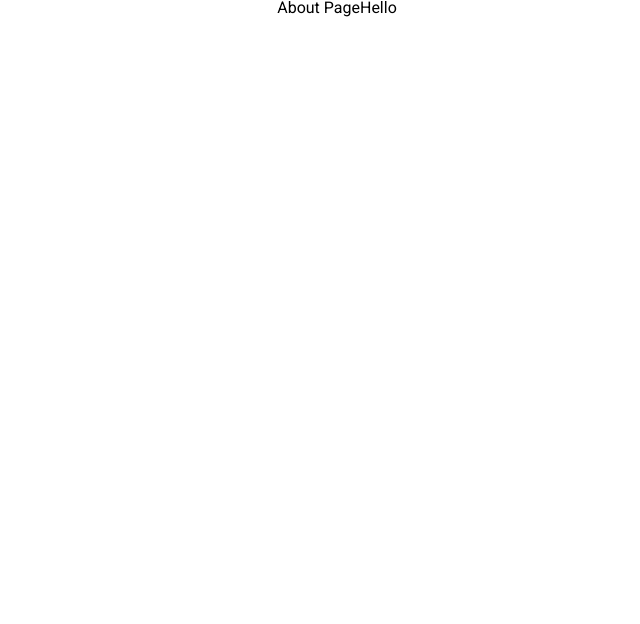
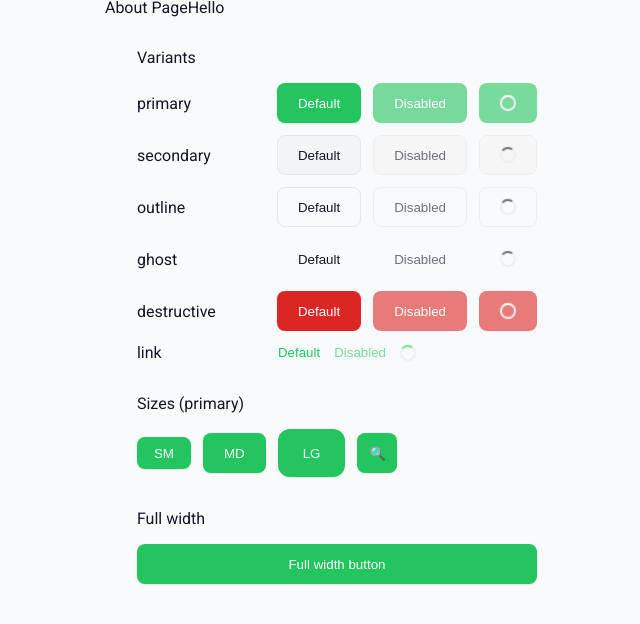
Before and after one commit to MrScotch679/CalorieTracker, a Next.js app: page /en/about in a window 1280 px wide. Shown: the top 624 px of the page, without its empty margins (303-943 px from the left). Built offline with nearby package versions, Linux system fonts and the light colour scheme.

Commit message:
feat: SButton

```diff
--- a/package.json
+++ b/package.json
@@ -18,6 +18,7 @@
     "circular": "madge --circular --extensions ts,tsx ./"
   },
   "dependencies": {
+    "@radix-ui/react-slot": "^1.2.3",
     "@t3-oss/env-nextjs": "^0.13.8",
     "axios": "^1.11.0",
     "clsx": "^2.1.1",
@@ -25,6 +26,7 @@
     "mobx-react-lite": "^4.1.0",
     "next": "15.5.0",
     "next-intl": "^4.3.5",
+    "radix-ui": "^1.4.3",
     "react": "19.1.0",
     "react-dom": "19.1.0",
     "server-only": "^0.0.1",
--- /dev/null
+++ b/src/app/[locale]/about/_components/AboutPageContent/AboutPageContent.tsx
@@ -0,0 +1,69 @@
+'use client';
+
+import { SButton } from '@/shared';
+
+const variants = ['primary', 'secondary', 'outline', 'ghost', 'destructive', 'link'] as const;
+const sizes = ['sm', 'md', 'lg', 'icon'] as const;
+
+export const AboutPageContent = () => {
+  return (
+    <div
+      style={{
+        display: 'grid',
+        gap: 'var(--space-32)',
+        padding: 'var(--space-32)',
+      }}
+    >
+      <section>
+        <h3 style={{ marginBottom: 'var(--space-16)' }}>{'Variants'}</h3>
+        <div style={{ display: 'grid', gap: 'var(--space-12)' }}>
+          {variants.map(v => (
+            <div
+              key={v}
+              style={{
+                display: 'flex',
+                alignItems: 'center',
+                gap: 'var(--space-12)',
+                flexWrap: 'wrap',
+              }}
+            >
+              <span style={{ width: '8rem' }}>{v}</span>
+              <SButton variant={v}>{'Default'}</SButton>
+              <SButton variant={v} disabled>
+                {'Disabled'}
+              </SButton>
+              <SButton variant={v} loading>
+                {'Loading'}
+              </SButton>
+            </div>
+          ))}
+        </div>
+      </section>
+
+      <section>
+        <h3 style={{ marginBottom: 'var(--space-16)' }}>{'Sizes (primary)'}</h3>
+        <div
+          style={{
+            display: 'flex',
+            alignItems: 'center',
+            gap: 'var(--space-12)',
+            flexWrap: 'wrap',
+          }}
+        >
+          {sizes.map(s => (
+            <SButton key={s} size={s}>
+              {s === 'icon' ? '🔍' : s.toUpperCase()}
+            </SButton>
+          ))}
+        </div>
+      </section>
+
+      <section>
+        <h3 style={{ marginBottom: 'var(--space-16)' }}>{'Full width'}</h3>
+        <div style={{ maxWidth: 420 }}>
+          <SButton fullWidth>{'Full width button'}</SButton>
+        </div>
+      </section>
+    </div>
+  );
+};
--- a/src/app/[locale]/about/page.tsx
+++ b/src/app/[locale]/about/page.tsx
@@ -1,4 +1,6 @@
 import { getTranslations } from 'next-intl/server';
+
+import { AboutPageContent } from './_components/AboutPageContent/AboutPageContent';
 
 export default async function AboutPage() {
   const t = await getTranslations('common');
@@ -8,6 +10,8 @@
       {'About Page'}
 
       {t('hello')}
+
+      <AboutPageContent />
     </div>
   );
 }
--- /dev/null
+++ b/src/shared/components/SButton/SButton.module.scss
@@ -0,0 +1,131 @@
+@mixin button-size($height, $x-padding, $radius) {
+  height: $height;
+  padding: 0 $x-padding;
+  border-radius: $radius;
+}
+
+@mixin variant($bg, $color, $border: transparent) {
+  border-color: $border;
+  color: $color;
+  background-color: $bg;
+}
+
+.root {
+  cursor: pointer;
+  user-select: none;
+
+  display: inline-flex;
+  gap: var(--space-8);
+  align-items: center;
+  justify-content: center;
+
+  border: 1px solid transparent;
+  border-radius: var(--radius-8);
+
+  background-color: var(--accent);
+
+  transition:
+    background-color var(--duration-fast),
+    color var(--duration-fast),
+    box-shadow var(--duration-fast),
+    filter var(--duration-fast),
+    transform var(--duration-fast);
+
+  -webkit-tap-highlight-color: transparent;
+
+  &:disabled {
+    cursor: not-allowed;
+    opacity: 0.6;
+  }
+
+  &:hover:not(:disabled) {
+    filter: brightness(0.96);
+  }
+
+  &:active:not(:disabled) {
+    transform: translateY(1px);
+  }
+
+  &.full-width {
+    width: 100%;
+  }
+
+  /* Sizes */
+  &.size-sm {
+    @include button-size(2rem, var(--space-16), var(--radius-8)); /* 32px */
+  }
+
+  &.size-md {
+    @include button-size(2.5rem, var(--space-20), var(--radius-8)); /* 40px */
+  }
+
+  &.size-lg {
+    @include button-size(3rem, var(--space-24), var(--radius-12)); /* 48px */
+  }
+
+  &.size-icon {
+    width: 2.5rem;
+    height: 2.5rem;
+    padding: 0;
+  }
+
+  .icon {
+    display: inline-flex;
+    align-items: center;
+  }
+
+  /* Variants */
+  &.variant-primary {
+    @include variant(var(--accent), var(--accent-contrast));
+
+    box-shadow: var(--shadow-sm);
+  }
+
+  &.variant-secondary {
+    @include variant(var(--background-secondary), var(--text-primary), var(--border-primary));
+  }
+
+  &.variant-outline {
+    @include variant(transparent, var(--text-primary), var(--border-primary));
+  }
+
+  &.variant-ghost {
+    @include variant(transparent, var(--text-primary));
+  }
+
+  &.variant-destructive {
+    @include variant(var(--error), var(--accent-contrast));
+  }
+
+  &.variant-link {
+    @include variant(transparent, var(--accent), transparent);
+
+    height: auto;
+    padding: 0;
+  }
+
+  /* Loading state */
+  &.is-loading {
+    pointer-events: none;
+  }
+
+  .spinner {
+    width: 1rem;
+    height: 1rem;
+    border: 2px solid var(--border-primary);
+    border-top-color: currentcolor;
+    border-radius: 50%;
+
+    animation: spin 1s linear infinite;
+  }
+}
+
+@keyframes spin {
+  0% {
+    transform: rotate(0deg);
+  }
+
+  100% {
+    transform: rotate(360deg);
+  }
+}
--- /dev/null
+++ b/src/shared/components/SButton/SButton.tsx
@@ -0,0 +1,50 @@
+'use client';
+
+import clsx from 'clsx';
+
+import type { SButtonProps } from '../../types/SButton/SButtonProps';
+
+import styles from './SButton.module.scss';
+
+export const SButton = (props: SButtonProps) => {
+  const {
+    variant = 'primary',
+    size = 'md',
+    loading = false,
+    leftIcon,
+    rightIcon,
+    fullWidth,
+    className,
+    children,
+    disabled,
+    ...rest
+  } = props;
+
+  return (
+    <button
+      type="button"
+      className={clsx(
+        styles.root,
+        styles[`variant-${variant}`],
+        styles[`size-${size}`],
+        {
+          [styles['is-loading']]: loading,
+          [styles['full-width']]: fullWidth,
+        },
+        className
+      )}
+      disabled={Boolean(disabled || loading)}
+      {...rest}
+    >
+      {loading ? (
+        <span className={styles.spinner} aria-hidden="true" />
+      ) : (
+        <>
+          {leftIcon ? <span className={styles.icon}>{leftIcon}</span> : null}
+          {children}
+          {rightIcon ? <span className={styles.icon}>{rightIcon}</span> : null}
+        </>
+      )}
+    </button>
+  );
+};
--- /dev/null
+++ b/src/shared/index.ts
@@ -0,0 +1 @@
+export { SButton } from './components/SButton/SButton';
--- /dev/null
+++ b/src/shared/types/SButton/SButtonProps.ts
@@ -0,0 +1,17 @@
+import type { ButtonHTMLAttributes, ReactNode } from 'react';
+
+import type { SButtonSize } from './SButtonSize';
+import type { SButtonVariant } from './SButtonVariant';
+
+interface BaseProps {
+  variant?: SButtonVariant;
+  size?: SButtonSize;
+  loading?: boolean;
+  leftIcon?: ReactNode;
+  rightIcon?: ReactNode;
+  fullWidth?: boolean;
+  className?: string;
+  children: ReactNode;
+}
+
+export type SButtonProps = BaseProps & Omit<ButtonHTMLAttributes<HTMLButtonElement>, 'color'>;
--- /dev/null
+++ b/src/shared/types/SButton/SButtonSize.ts
@@ -0,0 +1 @@
+export type SButtonSize = 'sm' | 'md' | 'lg' | 'icon';
--- /dev/null
+++ b/src/shared/types/SButton/SButtonVariant.ts
@@ -0,0 +1 @@
+export type SButtonVariant = 'primary' | 'secondary' | 'outline' | 'ghost' | 'destructive' | 'link';
--- a/src/styles/_reset.scss
+++ b/src/styles/_reset.scss
@@ -265,12 +265,12 @@
 /* Input autofill styles */
 // https://stackoverflow.com/questions/2781549/removing-input-background-colour-for-chrome-autocomplete
 input:-webkit-autofill {
-  -webkit-text-fill-color: var(--white) !important;
+  -webkit-text-fill-color: var(--text-primary) !important;
 }
 
 input:-webkit-autofill,
 input:-webkit-autofill:hover,
 input:-webkit-autofill:focus,
 input:-webkit-autofill:active {
-  box-shadow: 0 0 0 100px var(--dark-purple-400) inset !important;
+  box-shadow: 0 0 0 100px var(--surface-elevated) inset !important;
 }
--- a/src/styles/_variables.scss
+++ b/src/styles/_variables.scss
@@ -2,8 +2,129 @@
 
 /* stylelint-disable value-keyword-case */
 
+/*
+  Design tokens
+  - Base palette tokens (color-agnostic, non-semantic)
+  - Semantic tokens (mapped per theme: light/dark)
+  - Typography, spacing, radius, shadow, z-index, motion
+*/
+
 :root {
+  /* Typography */
   --system-font-family:
     'Roboto', 'Quicksand', 'Source Sans Pro', -apple-system, 'BlinkMacSystemFont', 'Segoe UI',
     'Helvetica Neue', Arial, sans-serif;
+  --font-family-sans: var(--system-font-family);
+  --font-family-mono:
+    ui-monospace, SFMono-Regular, Menlo, Monaco, Consolas, 'Liberation Mono', 'Courier New',
+    monospace;
+
+  --font-size-xs: 0.75rem; /* 12px */
+  --font-size-sm: 0.875rem; /* 14px */
+  --font-size-md: 1rem; /* 16px */
+  --font-size-lg: 1.125rem; /* 18px */
+  --font-size-xl: 1.25rem; /* 20px */
+  --font-size-2xl: 1.5rem; /* 24px */
+  --font-size-3xl: 1.875rem; /* 30px */
+  --font-size-4xl: 2.25rem; /* 36px */
+
+  --font-weight-regular: 400;
+  --font-weight-medium: 500;
+  --font-weight-semibold: 600;
+  --font-weight-bold: 700;
+
+  --line-height-tight: 1.2;
+  --line-height-normal: 1.5;
+  --line-height-loose: 1.7;
+
+  /* Spacing scale */
+
+  --space-2: 0.125rem; /* 2px */
+  --space-4: 0.25rem; /* 4px */
+  --space-8: 0.5rem; /* 8px */
+  --space-12: 0.75rem; /* 12px */
+  --space-16: 1rem; /* 16px */
+  --space-20: 1.25rem; /* 20px */
+  --space-24: 1.5rem; /* 24px */
+  --space-32: 2rem; /* 32px */
+  --space-40: 2.5rem; /* 40px */
+  --space-48: 3rem; /* 48px */
+  --space-64: 4rem; /* 64px */
+
+  /* Radius */
+  --radius-4: 0.25rem; /* 4px */
+  --radius-8: 0.5rem; /* 8px */
+  --radius-12: 0.75rem; /* 12px */
+  --radius-16: 1rem; /* 16px */
+  --radius-pill: 999px;
+  --radius-round: 50%;
+
+  /* Shadow */
+  --shadow-sm: 0 1px 2px rgb(0 0 0 / 8%);
+  --shadow-md: 0 4px 12px rgb(0 0 0 / 12%);
+  --shadow-lg: 0 10px 24px rgb(0 0 0 / 16%);
+
+  /* Z-index */
+  --z-base: 0;
+  --z-dropdown: 1000;
+  --z-sticky: 1100;
+  --z-overlay: 1200;
+  --z-modal: 1300;
+  --z-popover: 1400;
+  --z-toast: 1500;
+  --z-tooltip: 1600;
+
+  /* Motion */
+  --duration-fast: 200ms;
+  --duration-normal: 300ms;
+  --duration-slow: 400ms;
+
+  /* Base palette (neutral and brand) */
+  --color-white: #fff;
+  --color-black: #000;
+
+  --gray-50: #f9fafb;
+  --gray-100: #f3f4f6;
+  --gray-200: #e5e7eb;
+  --gray-300: #d1d5db;
+  --gray-400: #9ca3af;
+  --gray-500: #6b7280;
+  --gray-600: #4b5563;
+  --gray-700: #374151;
+  --gray-800: #1f2937;
+  --gray-900: #111827;
+
+  /* CalorieTracker brand – fresh green */
+  --brand-50: #f0fdf4;
+  --brand-100: #dcfce7;
+  --brand-200: #bbf7d0;
+  --brand-300: #86efac;
+  --brand-400: #4ade80;
+  --brand-500: #22c55e;
+  --brand-600: #16a34a;
+  --brand-700: #15803d;
+  --brand-800: #166534;
+  --brand-900: #14532d;
+
+  --success-600: #16a34a;
+  --warning-600: #d97706;
+  --error-600: #dc2626;
+
+  /* Semantic tokens – light theme defaults */
+  --background-primary: var(--gray-50);
+  --background-secondary: var(--gray-100);
+  --surface-elevated: var(--color-white);
+  --overlay: rgb(0 0 0 / 50%);
+
+  --text-primary: var(--gray-900);
+  --text-secondary: var(--gray-600);
+
+  --border-primary: var(--gray-200);
+
+  --accent: var(--brand-500);
+  --accent-contrast: var(--color-white);
+
+  --success: var(--success-600);
+  --warning: var(--warning-600);
+  --error: var(--error-600);
 }
```
Also changed, not shown: 1 other file (tests, documents, lock files or other folders).
